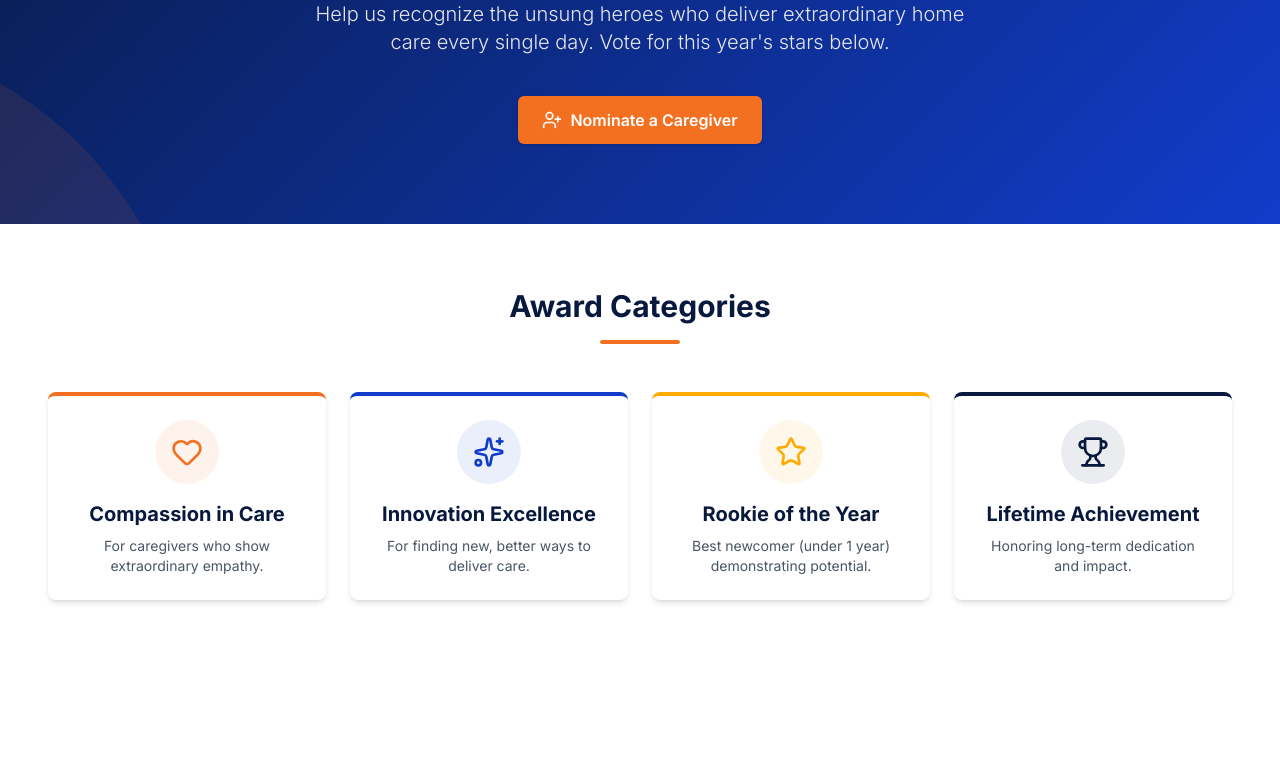
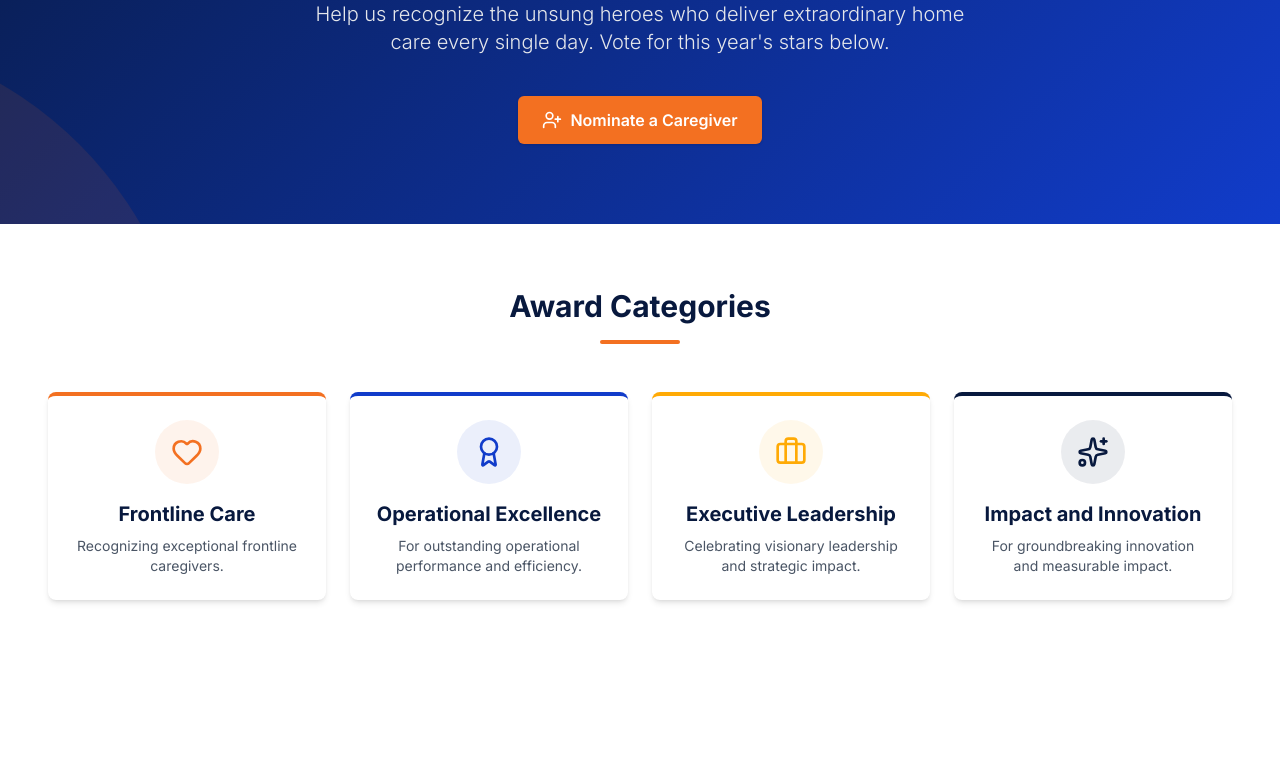
Before and after one commit to wcorman/alayacare-awards, a Next.js app: page / in a window 1280 px wide. Shown: the part 459-1217 px from the top of the page. Built offline with nearby package versions, Linux system fonts and the light colour scheme.

Commit message:
Update award categories: rename and add icons to category selection

```diff
--- a/app/page.tsx
+++ b/app/page.tsx
@@ -1,16 +1,16 @@
 
 import React from 'react';
 import Link from 'next/link';
-import { UserPlus, Heart, Sparkles, Star, Trophy, Check } from 'lucide-react';
+import { UserPlus, Heart, Sparkles, Star, Trophy, Check, Award, Briefcase } from 'lucide-react';
 
 // Force dynamic rendering so we always get the latest nominees
 export const dynamic = 'force-dynamic';
 
 const CATEGORIES = [
-  { id: 'compassion', name: "Compassion in Care", icon: Heart, color: '#f37021', description: "For caregivers who show extraordinary empathy." },
-  { id: 'innovation', name: "Innovation Excellence", icon: Sparkles, color: '#113cca', description: "For finding new, better ways to deliver care." },
-  { id: 'rookie', name: "Rookie of the Year", icon: Star, color: '#ffaa05', description: "Best newcomer (under 1 year) demonstrating potential." },
-  { id: 'lifetime', name: "Lifetime Achievement", icon: Trophy, color: '#08193e', description: "Honoring long-term dedication and impact." },
+  { id: 'frontline', name: "Frontline Care", icon: Heart, color: '#f37021', description: "Recognizing exceptional frontline caregivers." },
+  { id: 'operational', name: "Operational Excellence", icon: Award, color: '#113cca', description: "For outstanding operational performance and efficiency." },
+  { id: 'executive', name: "Executive Leadership", icon: Briefcase, color: '#ffaa05', description: "Celebrating visionary leadership and strategic impact." },
+  { id: 'impact', name: "Impact and Innovation", icon: Sparkles, color: '#08193e', description: "For groundbreaking innovation and measurable impact." },
 ];
 
 export default async function Home() {
--- a/components/NominationForm.tsx
+++ b/components/NominationForm.tsx
@@ -3,7 +3,7 @@
 import React, { useState } from 'react';
 import { FileUploaderRegular } from '@uploadcare/react-uploader/next';
 import '@uploadcare/react-uploader/core.css';
-import { User, Users, ChevronRight, Upload, Check, Briefcase, AlertCircle, Loader2, UserPlus } from 'lucide-react';
+import { User, Users, ChevronRight, Upload, Check, Briefcase, AlertCircle, Loader2, UserPlus, Heart, Award, Sparkles } from 'lucide-react';
 import { useRouter } from 'next/navigation';
 
 const THEME = {
@@ -16,10 +16,10 @@ const THEME = {
 };
 
 const CATEGORIES = [
-    { id: 'compassion', name: "Compassion in Care", color: '#f58220' },
-    { id: 'innovation', name: "Innovation Excellence", color: '#113cca' },
-    { id: 'rookie', name: "Rookie of the Year", color: '#ffaa05' },
-    { id: 'lifetime', name: "Lifetime Achievement", color: '#08193e' },
+    { id: 'frontline', name: "Frontline Care", color: '#f37021', icon: Heart },
+    { id: 'operational', name: "Operational Excellence", color: '#113cca', icon: Award },
+    { id: 'executive', name: "Executive Leadership", color: '#ffaa05', icon: Briefcase },
+    { id: 'impact', name: "Impact and Innovation", color: '#08193e', icon: Sparkles },
 ];
 
 const JOB_TITLES = [
@@ -48,7 +48,7 @@ export default function NominationForm() {
     const [formData, setFormData] = useState({
         nomineeName: '',
         nomineeEmail: '',
-        category: 'Compassion in Care',
+        category: 'Frontline Care',
         description: '',
         email: '', // Nominator email
         profileImage: null as string | null,
@@ -303,7 +303,7 @@ export default function NominationForm() {
                                         className={`cursor-pointer p-4 rounded-md border-2 transition-all flex items-center gap-3 ${formData.category === cat.name ? 'bg-orange-50 border-[#f37021]' : 'hover:bg-gray-50 border-gray-200'}`}
                                     >
                                         <div className={`w-8 h-8 rounded-full flex items-center justify-center text-white`} style={{ backgroundColor: cat.color }}>
-                                            <span className="text-xs font-bold">{cat.name[0]}</span>
+                                            <cat.icon size={18} />
                                         </div>
                                         <span className="font-medium text-sm text-gray-800">{cat.name}</span>
                                         {formData.category === cat.name && <Check size={16} className="ml-auto text-[#f37021]" />}
```
